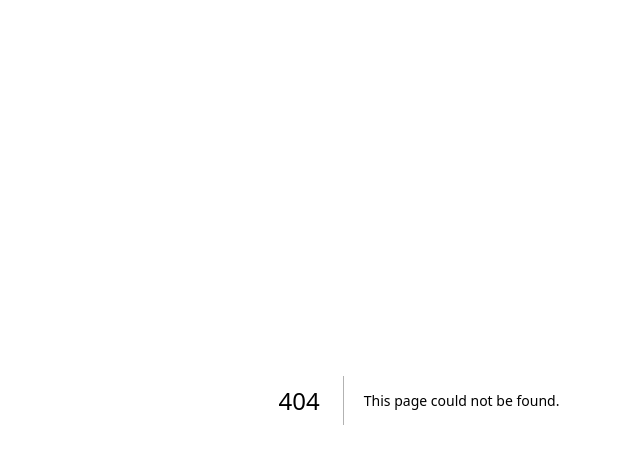
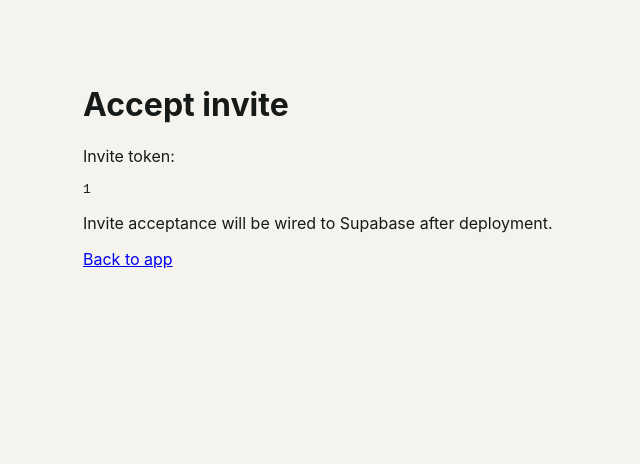
Before and after one commit to kbojic/renovation-hq-app, a Next.js app: page /invite/1 in a window 1280 px wide. Before the commit this address had no page. Shown: the top 464 px of the page, without its empty margins (221-861 px from the left). Built offline with nearby package versions, Linux system fonts and the light colour scheme.

Commit message:
Create InvitePage component to display invite token

```diff
--- /dev/null
+++ b/app/invite/[token]/page.tsx
@@ -0,0 +1,21 @@
+export default async function InvitePage({
+  params
+}: {
+  params: Promise<{ token: string }>;
+}) {
+  const { token } = await params;
+
+  return (
+    <main style={{ maxWidth: 720, margin: "40px auto", padding: 24 }}>
+      <h1>Accept invite</h1>
+      <p>
+        Invite token:
+      </p>
+      <pre>{token}</pre>
+      <p>
+        Invite acceptance will be wired to Supabase after deployment.
+      </p>
+      <a href="/">Back to app</a>
+    </main>
+  );
+}
```
